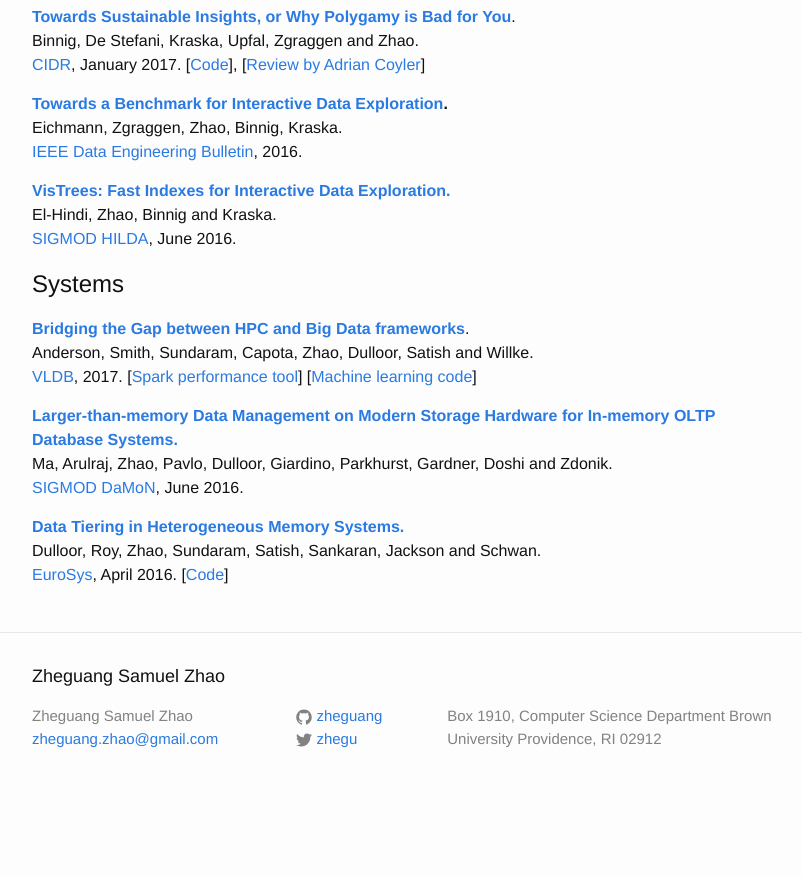
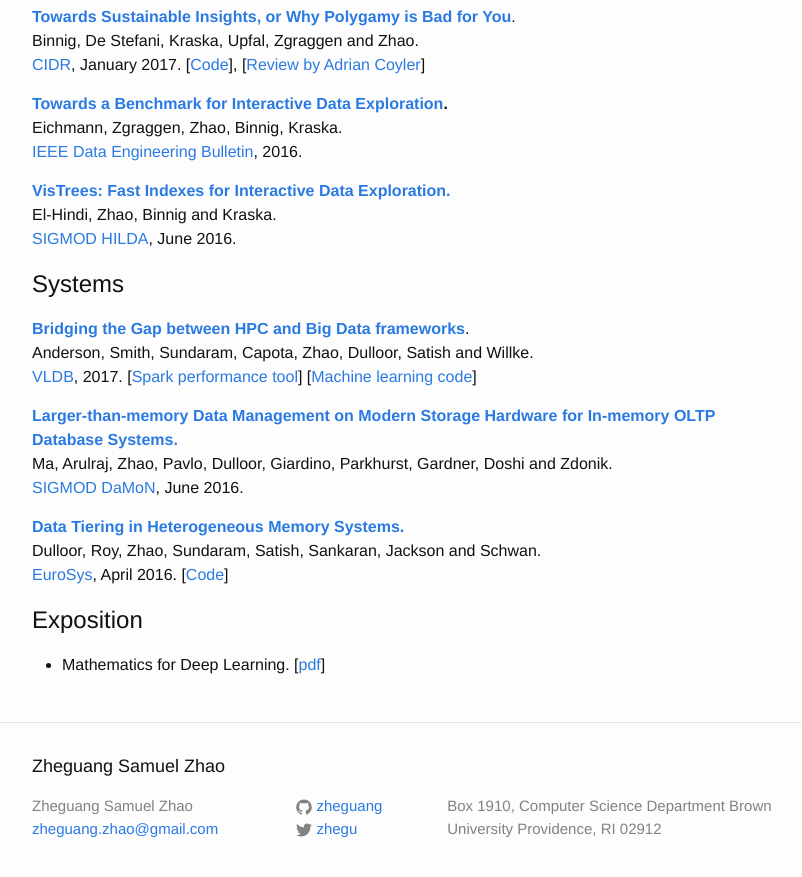
Before and after one commit to zheguang/zheguang.github.io, a Jekyll site: the page built from index.md, in a window 1280 px wide and 900 px high, scrolled down 1704 px. Shown: the top 877 px of the window, without its empty margins (238-1040 px from the left). Built offline with Jekyll 4.4.1, drawn with Linux system fonts in a browser that asks for light colours; before the commit the page ends 2514 px from its top, so only the background shows below that.

Commit message:
exposition: add math for dl

```diff
--- a/index.md
+++ b/index.md
@@ -108,6 +108,10 @@ Dulloor, Roy, Zhao, Sundaram, Satish, Sankaran, Jackson and Schwan.
 [[Code](https://github.com/zheguang/voltdb/tree/sam-redo-tag)]
 
 
+Exposition
+----------
+- Mathematics for Deep Learning. [[pdf](https://zheguang.github.io/exposition/mathematics-for-deep-learning.pdf)]
+
 
 [1]: https://chi2018.acm.org/
 [2]: http://sigmod2017.org/
```
Also changed, not shown: 2 other files.
